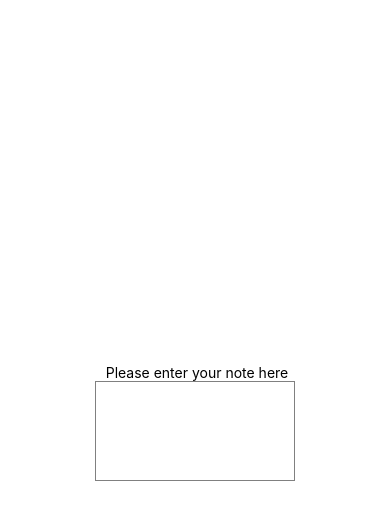
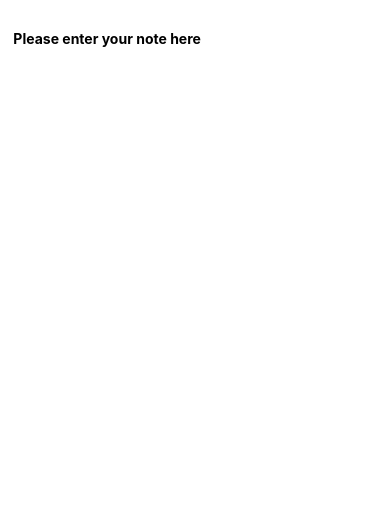
Before and after one commit to Kimhak-Loem/KH-NoteTaker, a React Native app: screen / in a window 390 px wide. Shown: the top 520 px of the page. Built offline with nearby package versions, Linux system fonts and the light colour scheme.

Commit message:
R11 - Theme variables

```diff
--- a/app/components/Home/Home.component.js
+++ b/app/components/Home/Home.component.js
@@ -7,8 +7,8 @@ class Home extends Component {
   render() {
     return (
       <View style={styles.container}>
-        <Text> Please enter your note here</Text>
-        <TextArea />
+        <Text style={styles.textAreaTitle}> Please enter your note here</Text>
+        <TextArea style={styles.textArea} />
       </View>
     );
   }
--- a/app/components/Home/Home.component.style.js
+++ b/app/components/Home/Home.component.style.js
@@ -1,11 +1,23 @@
 import {StyleSheet} from 'react-native';
+import theme from '../../styles/theme.style';
 
 export default StyleSheet.create({
   container: {
     flex: 1,
-    flexDirection: 'column',
-    padding: 20,
-    justifyContent: 'center',
+    paddingVertical: theme.CONTAINER_PADDING,
     alignItems: 'center',
   },
+  textAreaTitle: {
+    fontSize: theme.FONT_SIZE_MEDIUM,
+    fontWeight: theme.FONT_WEIGHT_BOLD,
+    alignSelf: 'flex-start',
+    padding: 10,
+  },
+  textArea: {
+    flex: 1,
+    padding: theme.CONTAINER_PADDING,
+    alignSelf: 'stretch',
+    overflow: 'scroll',
+    backgroundColor: theme.BACKGROUND_COLOR_LIGHT,
+  },
 });
--- a/app/components/TextArea/TextArea.component.style.js
+++ b/app/components/TextArea/TextArea.component.style.js
@@ -1,10 +1,9 @@
 import {StyleSheet} from 'react-native';
+import theme from '../../styles/theme.style';
 
 export default StyleSheet.create({
   textArea: {
-    width: 200,
-    height: 100,
-    borderColor: 'gray',
-    borderWidth: 1,
+    fontSize: theme.FONT_SIZE_MEDIUM,
+    fontWeight: theme.FONT_WEIGHT_LIGHT,
   },
 });
--- /dev/null
+++ b/app/styles/theme.style.js
@@ -0,0 +1,11 @@
+export default {
+  PRIMARY_COLOR: '#2aabb8',
+  FONT_SIZE_SMALL: 12,
+  FONT_SIZE_MEDIUM: 14,
+  FONT_SIZE_LARGE: 16,
+  FONT_WEIGHT_LIGHT: '200',
+  FONT_WEIGHT_MEDIUM: '500',
+  FONT_WEIGHT_BOLD: '700',
+  BACKGROUND_COLOR_LIGHT: '#f0f6f7',
+  CONTAINER_PADDING: 20,
+};
```
